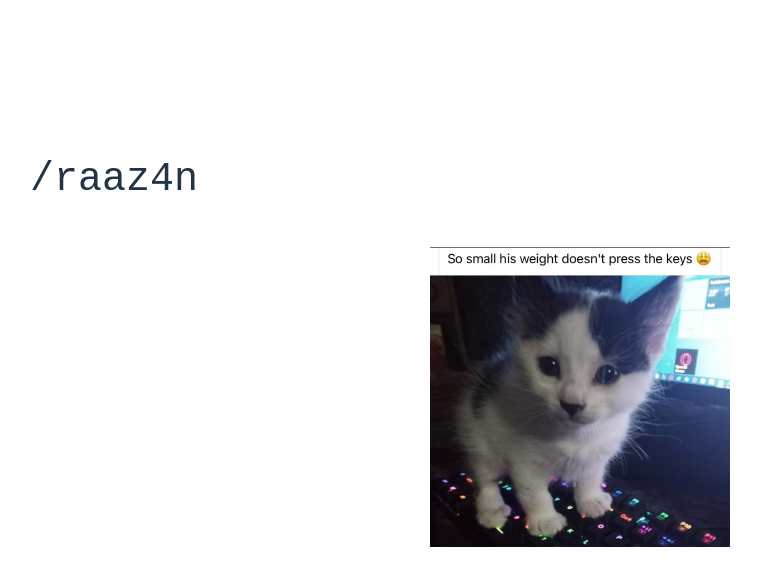
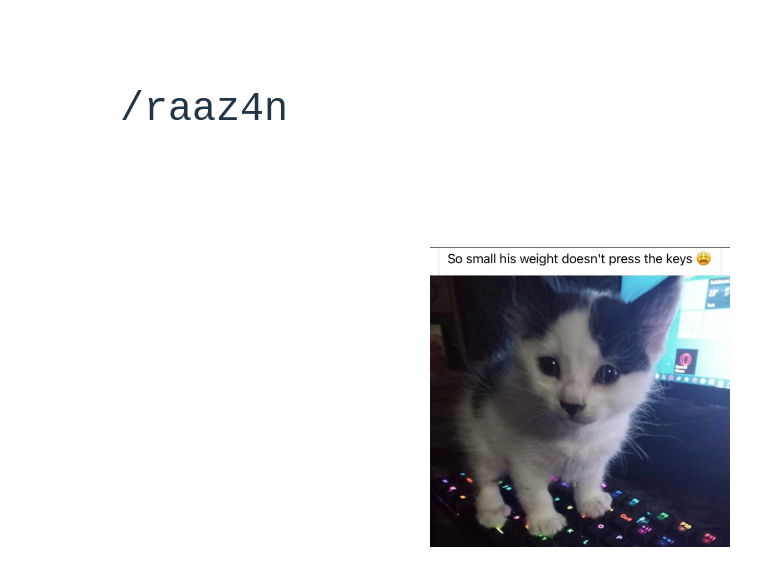
Before and after one commit to raaz4n/portfolio, a React (Vite) app: page / in a window 1280 px wide. Shown: the top 586 px of the page, without its empty margins (60-821 px from the left). Built offline with nearby package versions, Linux system fonts and the light colour scheme; grey boxes are pictures that could not be loaded; a web font is replaced by a local one.

Commit message:
fixing title flexbox

```diff
--- a/src/App.css
+++ b/src/App.css
@@ -31,6 +31,8 @@
   left: 50px;
   padding: 1em;
   font-size: 40px;
+  display: flex;
+  gap: 1em;
 }
 
 .tlgif{
```
